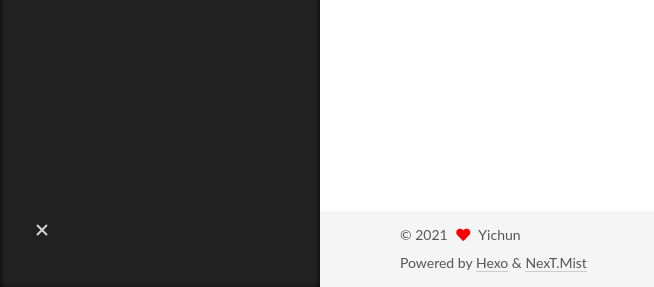
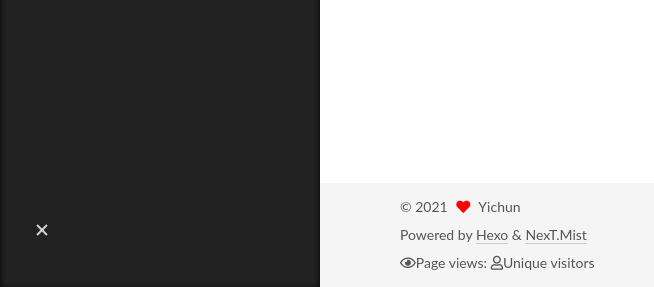
Before and after one commit to JoeBlack220/django-blog, a Django app: template templates/detail.html in a window 1280 px wide. Shown: the part 513-800 px from the top of the page, without its empty margins (0-654 px from the left). Run offline with Django 3.2, Linux system fonts and the light colour scheme; the template is opened without the code that fills it, so the values that code supplies are empty; some libraries are stand-ins or nearby versions.

Commit message:
add footer in detail page

```diff
--- a/templates/detail.html
+++ b/templates/detail.html
@@ -431,6 +431,10 @@
                     target="_blank">Hexo</a> & <a href="https://theme-next.js.org/mist/" class="theme-link"
                     rel="noopener" target="_blank">NexT.Mist</a>
             </div>
+            <div>
+                <span><i class="far fa-eye"></i>Page views: <span id="busuanzi_value_site_pv"></span></span>
+                <span><i class="far fa-user"></i>Unique visitors <span id="busuanzi_value_site_uv"></span></span>
+            </div>
 
         </div>
     </footer>
```
